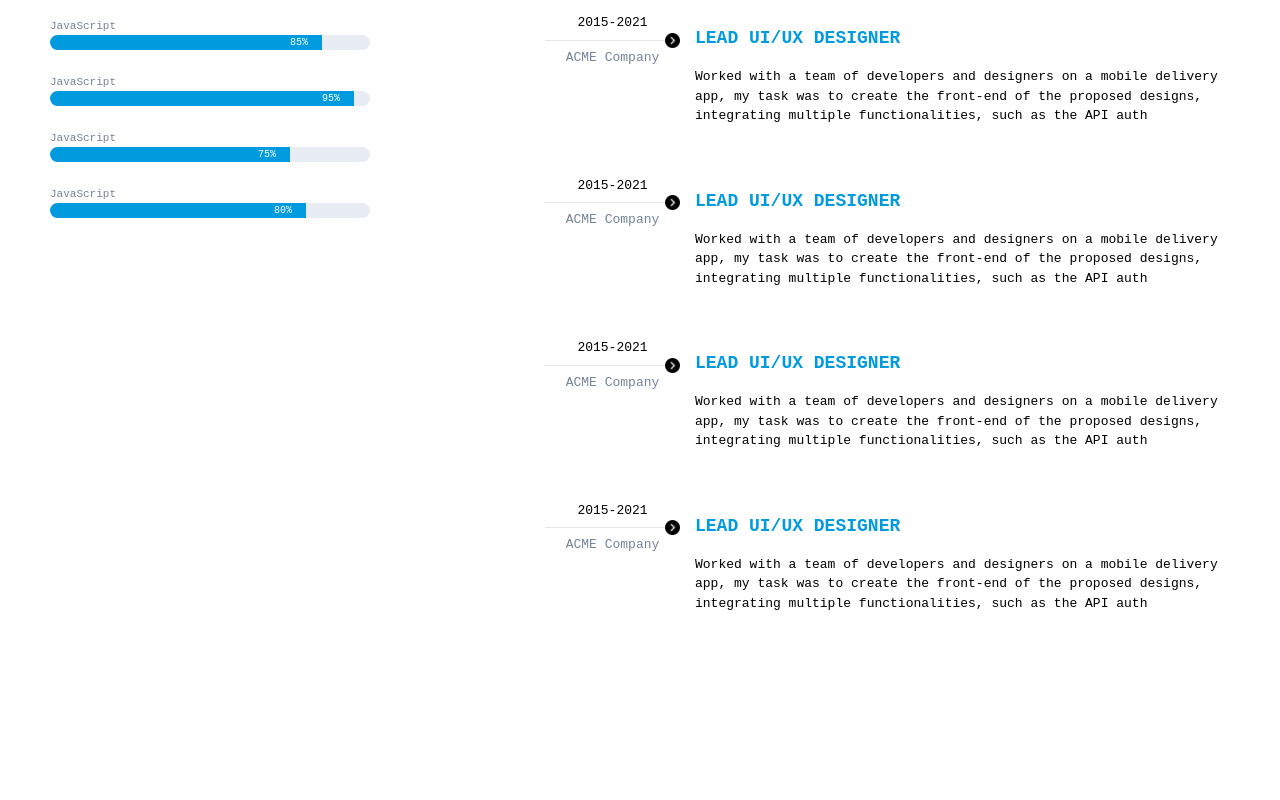
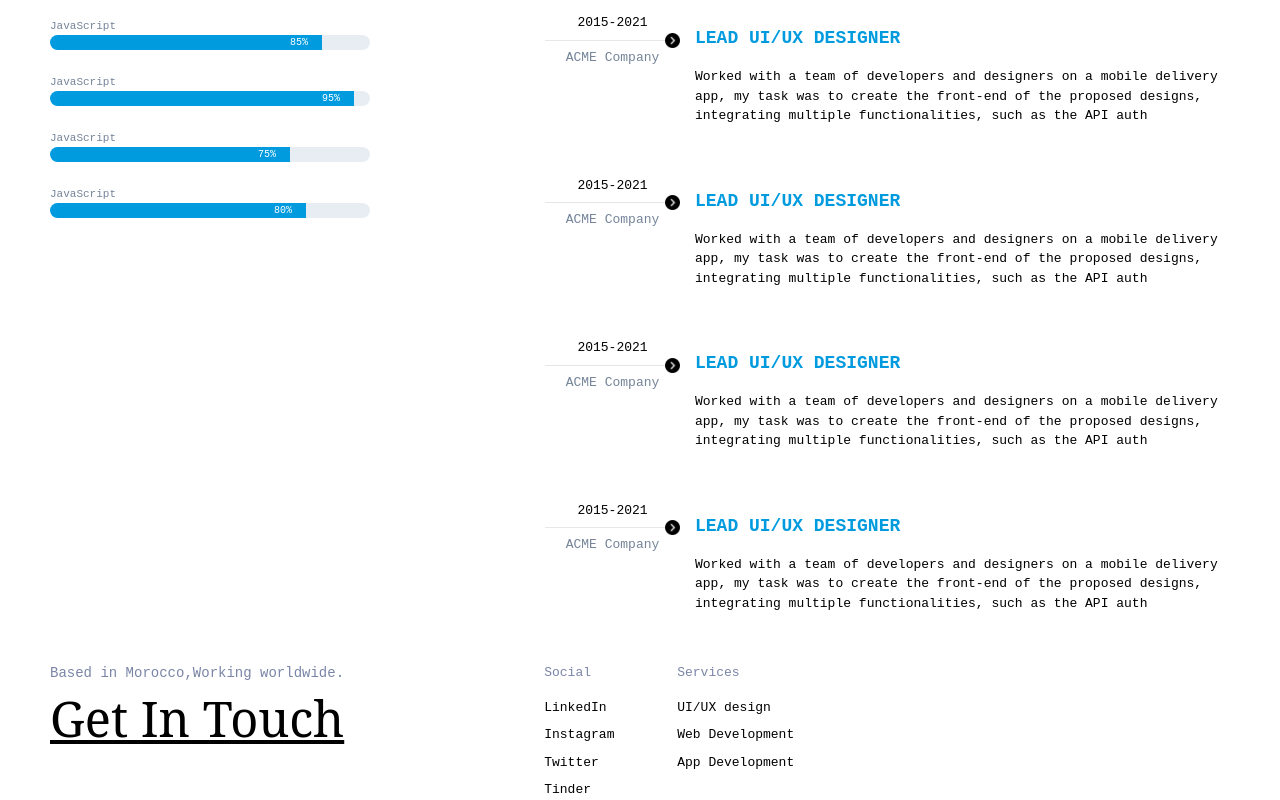
Before and after one commit to zakaria-hamdino/portfolio-react-typescript-, a React (Create React App) app: page / in a window 1280 px wide. Shown: the part 1545-2345 px from the top of the page. Before the commit the page ends 2158 px from the top, so only its background shows below. Built offline with nearby package versions, Linux system fonts and the light colour scheme.

Commit message:
footer done

```diff
--- a/src/App.tsx
+++ b/src/App.tsx
@@ -10,6 +10,7 @@ import Services from './components/Services';
 import Studies from './components/Studies';
 import Expertise from './components/Skills-Experience';
 import { BrowserRouter } from 'react-router-dom';
+import Footer from './components/Footer';
 
 function App() {
   return (
@@ -20,6 +21,7 @@ function App() {
         <Services/>
         <Studies/>
         <Expertise/>
+        <Footer/>
       </div>
     </BrowserRouter>
 
--- /dev/null
+++ b/src/components/Footer.tsx
@@ -0,0 +1,29 @@
+import React from 'react'
+
+const Footer = () => {
+  return (
+    <div className='max-w-[1180px] w-full m-auto flex pt-[50px] '>
+        <div>
+            <h1 className='text-[#7A85A7] text-[14px] '>Based in Morocco,Working worldwide.</h1>
+            <p className='text-6xl font-Noto underline pt-[10px]'>Get In Touch</p>
+        </div>
+        <div className='flex justify-between  w-[250px] ml-[200px] ' >
+            <div>
+                <h1 className='text-[#7A85A7] '>Social</h1>
+                <p className='pt-[15px] pb-[8px]'>LinkedIn</p>
+                <p className='pb-[8px]'>Instagram</p>
+                <p className='pb-[8px]'>Twitter</p>
+                <p >Tinder</p>
+            </div>
+            <div>
+                <h1 className='text-[#7A85A7] '>Services</h1>
+                <p className='pt-[15px] pb-[8px]'>UI/UX design</p>
+                <p className='pb-[8px]'>Web Development</p>
+                <p>App Development</p>
+            </div>
+        </div>
+    </div>
+  )
+}
+
+export default Footer
--- /dev/null
+++ b/src/components/Portfolio.tsx
@@ -0,0 +1,9 @@
+import React from 'react'
+
+const Portfolio = () => {
+  return (
+    <div>Portfolio</div>
+  )
+}
+
+export default Portfolio
```
